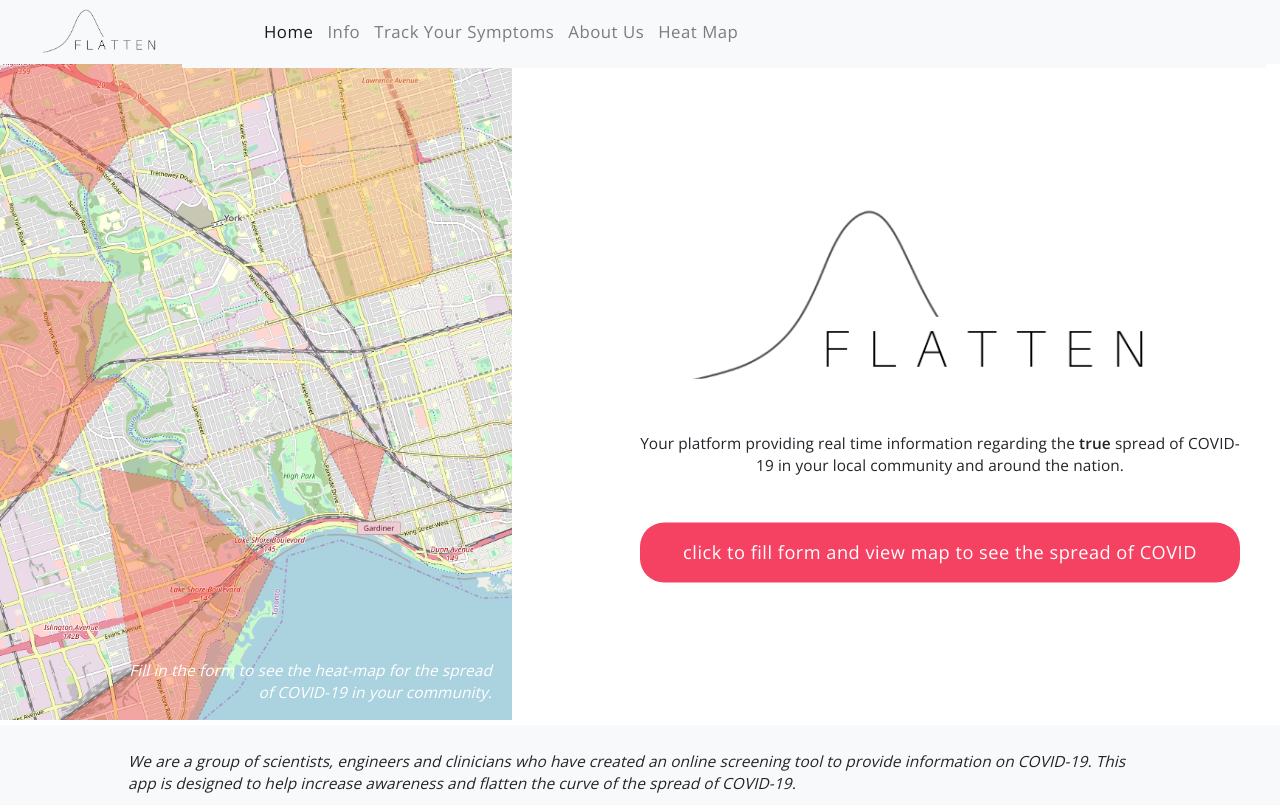
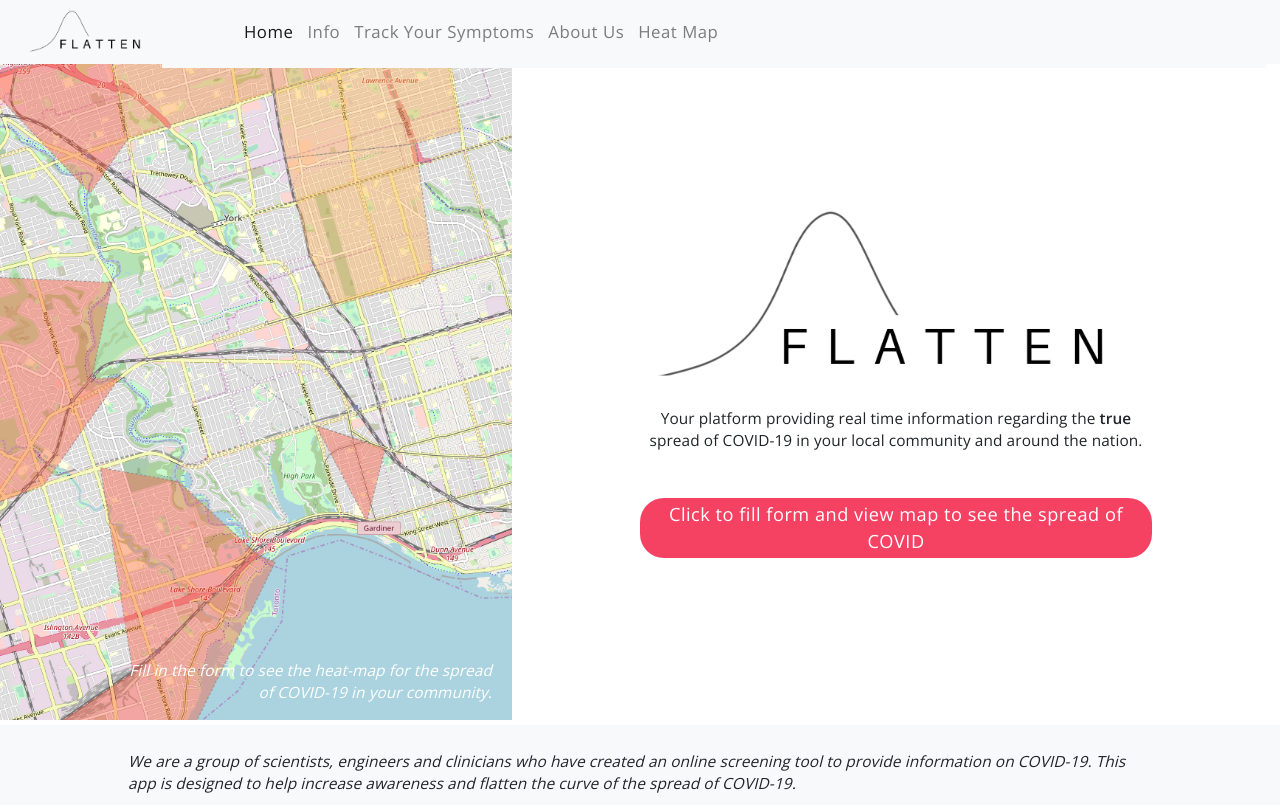
Before and after one commit to yifeiz/covid-19-frontend, a React (Create React App) app: page / in a window 1280 px wide. Built offline with nearby package versions, Linux system fonts and the light colour scheme.

Commit message:
Logo changes

```diff
--- a/src/components/home/Home.jsx
+++ b/src/components/home/Home.jsx
@@ -26,7 +26,7 @@
             </p>
             <Link to={"/track-your-symptoms"}>
               <button className="red-button">
-                click to fill form and view map to see the spread of COVID
+                Click to fill form and view map to see the spread of COVID
               </button>
             </Link>
           </div>
--- a/src/components/home/home.css
+++ b/src/components/home/home.css
@@ -6,7 +6,7 @@
 }
 
 .home__logo {
-  width: 600px;
+  width: 500px;
 }
 
 .home__left {
--- a/src/main.css
+++ b/src/main.css
@@ -83,7 +83,7 @@
 }
 
 .header__logo {
-  width: 140px;
+  width: 120px;
 }
 
 .navbar {
```
Also changed, not shown: src/assets/logo.png, src/assets/logo_nav.png.
